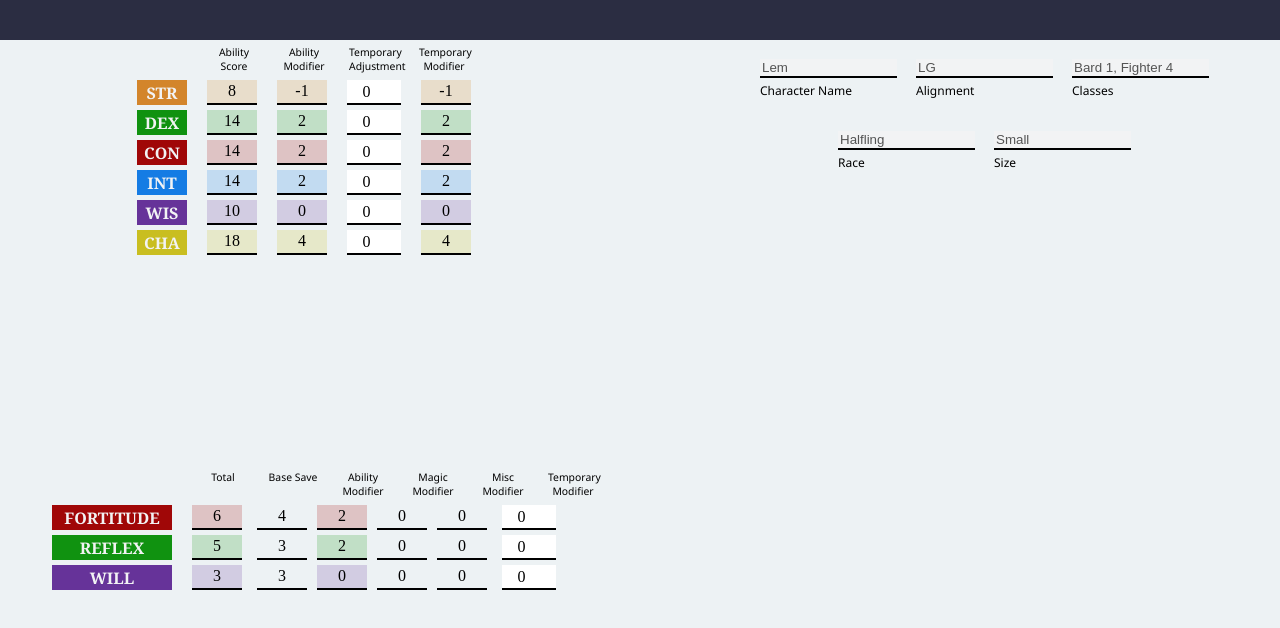
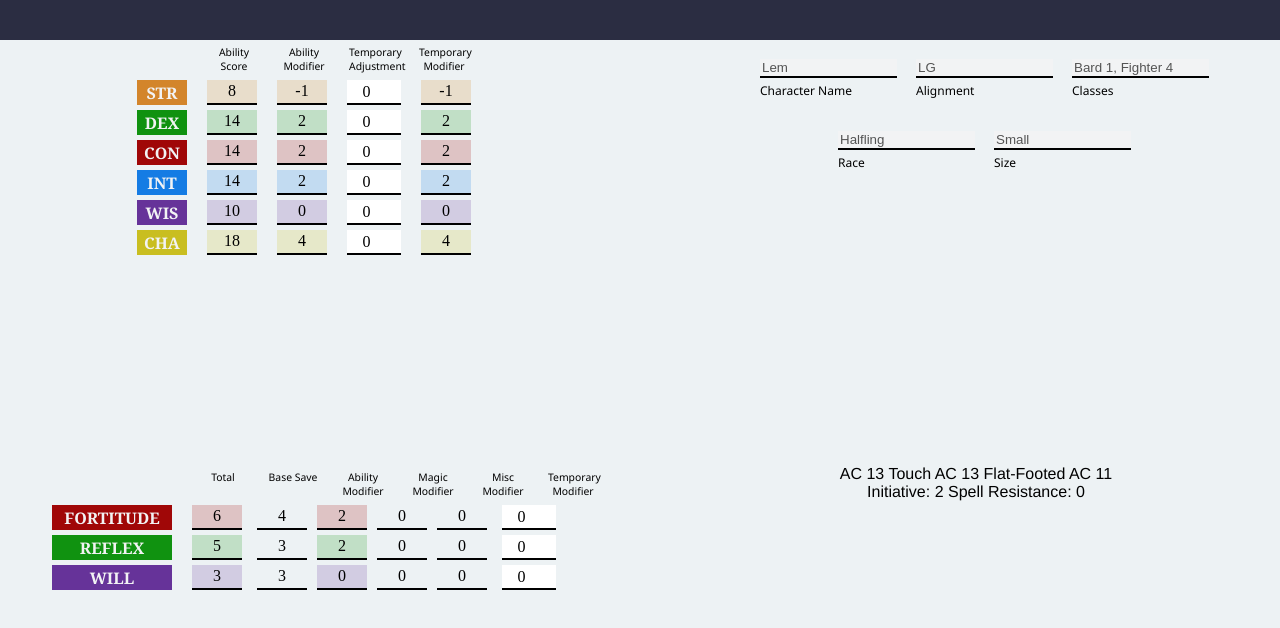
Before and after one commit to zbendas/vuex-pf-gen, a Vue app: page / in a window 1280 px wide. Shown: the top 628 px of the page. Built offline with nearby package versions, Linux system fonts and the light colour scheme; the HTML template or start-up script is replaced by a standard one.

Commit message:
Begin implementing combat stats

```diff
--- /dev/null
+++ b/src/components/ArmorClassComponent.vue
@@ -0,0 +1,28 @@
+<template>
+    <section class="armor-class-component">
+        AC {{ getArmorClass }}
+        Touch AC {{ getTouchArmorClass }}
+        Flat-Footed AC {{ getFlatFootedArmorClass }}
+    </section>
+</template>
+
+<script>
+    import {mapState, mapGetters} from 'vuex';
+
+    export default {
+        name: "ArmorClassComponent",
+        computed: {
+            ...mapState([]),
+            ...mapGetters([
+                'getArmorClass',
+                'getTouchArmorClass',
+                'getFlatFootedArmorClass',
+            ])
+        },
+    }
+</script>
+
+<style scoped lang="sass">
+    @import '../styles/shared'
+
+</style>
--- /dev/null
+++ b/src/components/CombatManeuverBonusComponent.vue
@@ -0,0 +1,22 @@
+<template>
+    <section class="combat-maneuver-bonus-component">
+
+    </section>
+</template>
+
+<script>
+    import {mapState, mapGetters} from 'vuex';
+
+    export default {
+        name: "CombatManeuverBonusComponent",
+        computed: {
+            ...mapState({}),
+            ...mapGetters([]),
+        },
+    }
+</script>
+
+<style scoped lang="sass">
+    @import '../styles/shared'
+
+</style>
--- /dev/null
+++ b/src/components/CombatManeuverDefenseComponent.vue
@@ -0,0 +1,22 @@
+<template>
+    <section class="combat-maneuver-defense-component">
+
+    </section>
+</template>
+
+<script>
+    import {mapState, mapGetters} from 'vuex';
+
+    export default {
+        name: "CombatManeuverDefenseComponent",
+        computed: {
+            ...mapState([]),
+            ...mapGetters({}),
+        }
+    }
+</script>
+
+<style scoped lang="sass">
+    @import '../styles/shared'
+
+</style>
--- a/src/components/CombatStatsSection.vue
+++ b/src/components/CombatStatsSection.vue
@@ -1,10 +1,21 @@
 <template>
-    <div class="combat-stats-section"></div>
+    <div class="combat-stats-section">
+        <ArmorClassComponent />
+        <OtherCombatComponent />
+        <CombatManeuverBonusComponent />
+        <CombatManeuverDefenseComponent />
+    </div>
 </template>
 
 <script>
+    import ArmorClassComponent from "./ArmorClassComponent";
+    import OtherCombatComponent from "./OtherCombatComponent";
+    import CombatManeuverBonusComponent from "./CombatManeuverBonusComponent";
+    import CombatManeuverDefenseComponent from "./CombatManeuverDefenseComponent";
+
     export default {
-        name: "CombatStatsSection"
+        name: "CombatStatsSection",
+        components: {ArmorClassComponent, OtherCombatComponent, CombatManeuverBonusComponent, CombatManeuverDefenseComponent}
     }
 </script>
 
--- /dev/null
+++ b/src/components/OtherCombatComponent.vue
@@ -0,0 +1,28 @@
+<template>
+    <section class="other-combat-component">
+        Initiative: {{ getInitiative }}
+        Spell Resistance: {{ spell_resistance }}
+    </section>
+</template>
+
+<script>
+    import {mapState, mapGetters} from 'vuex';
+
+    export default {
+        name: "OtherCombatComponent",
+        computed: {
+            ...mapState({
+                initiative_misc_modifier: state => state.character.combat_stats.initiative_misc_modifier,
+                spell_resistance: state => state.character.combat_stats.spell_resistance,
+            }),
+            ...mapGetters([
+                'getInitiative'
+            ]),
+        }
+    }
+</script>
+
+<style scoped lang="sass">
+    @import '../styles/shared'
+
+</style>
```
Also changed, not shown: src/components/InitiativeComponent.vue (deleted, +0 -13 lines).
